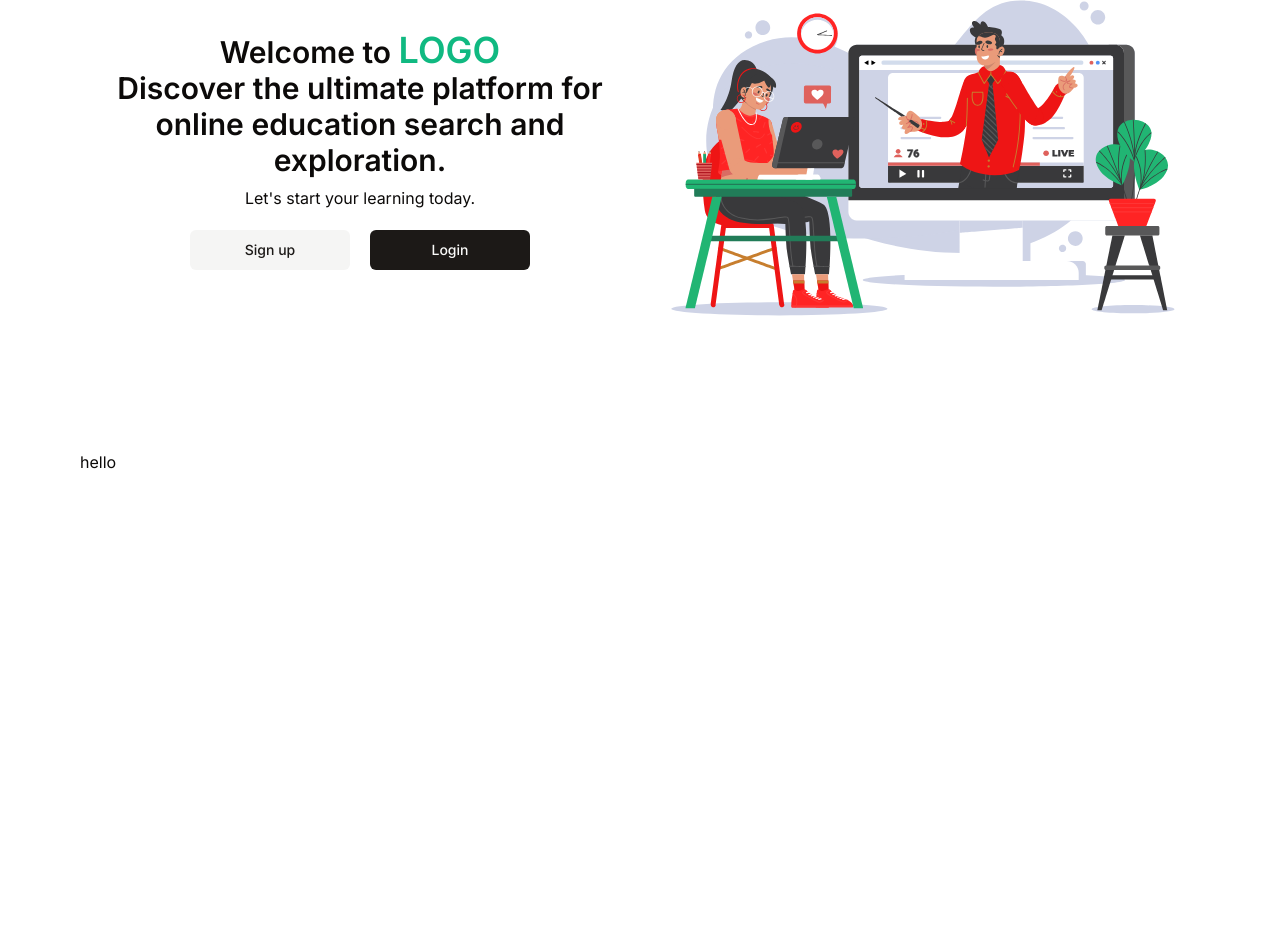
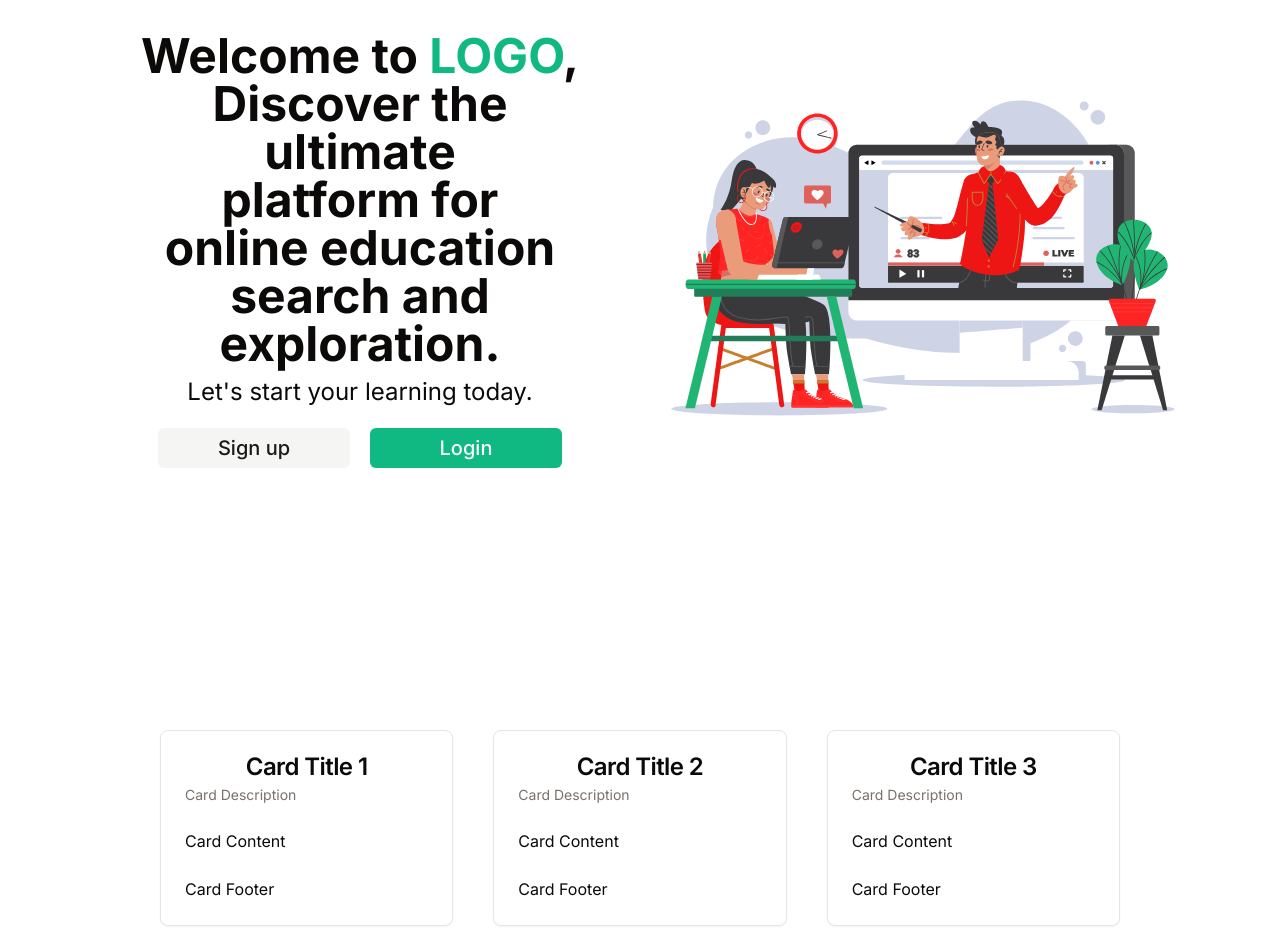
Before and after one commit to GiaThanhNguyen0111/BITS-Find-Tutor-, a Next.js app in the folder frontend/: page / in a window 1280 px wide. Shown: the part 220-1172 px from the top of the page. Before the commit the page ends 870 px from the top, so only its background shows below. Built offline with nearby package versions, Linux system fonts and the light colour scheme.

Commit message:
add animation to frontend

```diff
--- a/frontend/app/(unprotected)/(home)/layout.tsx
+++ b/frontend/app/(unprotected)/(home)/layout.tsx
@@ -6,7 +6,7 @@ const HomeLayout = ({ children }: { children: React.ReactNode }) => {
       <div className="w-full">
         <Navbar />
       </div>
-      <main className="h-full">{children}</main>
+      <main className="min-h-full">{children}</main>
     </div>
   );
 };
--- a/frontend/app/(unprotected)/(home)/page.tsx
+++ b/frontend/app/(unprotected)/(home)/page.tsx
@@ -2,33 +2,112 @@
 import Lottie from "lottie-react";
 import mainAnimation from "../../../animation/main.json";
 import { Button } from "@/components/ui/button";
+import {
+  Card,
+  CardContent,
+  CardDescription,
+  CardFooter,
+  CardHeader,
+  CardTitle,
+} from "@/components/ui/card";
+import { motion, Variants } from "framer-motion";
 
 const HomePage = () => {
   return (
-    <div className="home-container h-3/4 px-20">
+    <div className="home-container h-3/4 px-20 pb-20">
       {/* Hero Container */}
-      <div className="hero-container flex h-[600px]">
-        <div className="flex-1 flex flex-col items-center justify-center">
-          <p className="font-semibold text-3xl">Welcome to <span className="text-4xl text-emerald-500 uppercase">Logo</span></p>
-          <p className="font-semibold text-3xl text-center">
+      <div className="hero-container flex h-[800px] mb-20">
+        <motion.div
+          className="flex-1 flex flex-col items-center justify-center"
+          initial={{ opacity: 0, x: 100 }}
+          whileInView={{ opacity: 1, x: 0 }}
+          transition={{ duration: 1.5 }}
+          viewport={{ once: true }}
+        >
+          <p className="font-bold text-5xl">
+            Welcome to <span className=" text-emerald-500 uppercase">Logo</span>
+            ,
+          </p>
+          <p className="font-bold text-5xl text-center px-20">
             Discover the ultimate platform for online education search and
             exploration.
           </p>
-          <p className="mt-2">Let's start your learning today.</p>
+          <p className="mt-2 text-2xl">Let's start your learning today.</p>
           <div className="mt-5 flex gap-5">
-            <Button variant={"secondary"} className="w-40">
+            <Button variant={"secondary"} className="w-48 text-xl">
               Sign up
             </Button>
-            <Button className="w-40">Login</Button>
+            <Button className="w-48 text-xl bg-emerald-500">Login</Button>
           </div>
-        </div>
+        </motion.div>
         <div className="flex flex-1 items-center justify-center">
           <Lottie animationData={mainAnimation} />
         </div>
       </div>
 
-      <div className="">
-        hello
+      <div className="card-container w-full flex justify-around gap-10 px-20">
+        <motion.div
+          className="w-1/3"
+          initial={{ opacity: 0, x: -100 }}
+          whileInView={{ opacity: 1, x: 0 }}
+          transition={{ duration: 1 }}
+          viewport={{ once: true }}
+        >
+          <Card>
+            <CardHeader>
+              <CardTitle className="text-center">Card Title 1</CardTitle>
+              <CardDescription>Card Description</CardDescription>
+            </CardHeader>
+            <CardContent>
+              <p>Card Content</p>
+            </CardContent>
+            <CardFooter>
+              <p>Card Footer</p>
+            </CardFooter>
+          </Card>
+        </motion.div>
+
+        <motion.div
+          className="w-1/3"
+          initial={{ opacity: 0, x: -100 }}
+          whileInView={{ opacity: 1, x: 0 }}
+          transition={{ duration: 1, delay: 0.25 }}
+          viewport={{ once: true }}
+        >
+          <Card>
+            <CardHeader>
+              <CardTitle className="text-center">Card Title 2</CardTitle>
+              <CardDescription>Card Description</CardDescription>
+            </CardHeader>
+            <CardContent>
+              <p>Card Content</p>
+            </CardContent>
+            <CardFooter>
+              <p>Card Footer</p>
+            </CardFooter>
+          </Card>
+        </motion.div>
+
+        <motion.div
+          className="w-1/3"
+          initial={{ opacity: 0, x: -100 }}
+          whileInView={{ opacity: 1, x: 0 }}
+          transition={{ duration: 1, delay: 0.5 }}
+          viewport={{ once: true }}
+        >
+          <Card>
+            <CardHeader>
+              <CardTitle className="text-center">Card Title 3</CardTitle>
+              <CardDescription>Card Description</CardDescription>
+            </CardHeader>
+            <CardContent>
+              <p>Card Content</p>
+            </CardContent>
+            <CardFooter>
+              <p>Card Footer</p>
+            </CardFooter>
+          </Card>
+        </motion.div>
       </div>
     </div>
   );
--- a/frontend/package.json
+++ b/frontend/package.json
@@ -14,6 +14,7 @@
     "@radix-ui/react-slot": "^1.0.2",
     "class-variance-authority": "^0.7.0",
     "clsx": "^2.0.0",
+    "framer-motion": "^10.16.5",
     "lottie-react": "^2.4.0",
     "lucide-react": "^0.292.0",
     "next": "14.0.2",
```
Also changed, not shown: 1 other file (tests, documents, lock files or other folders).
